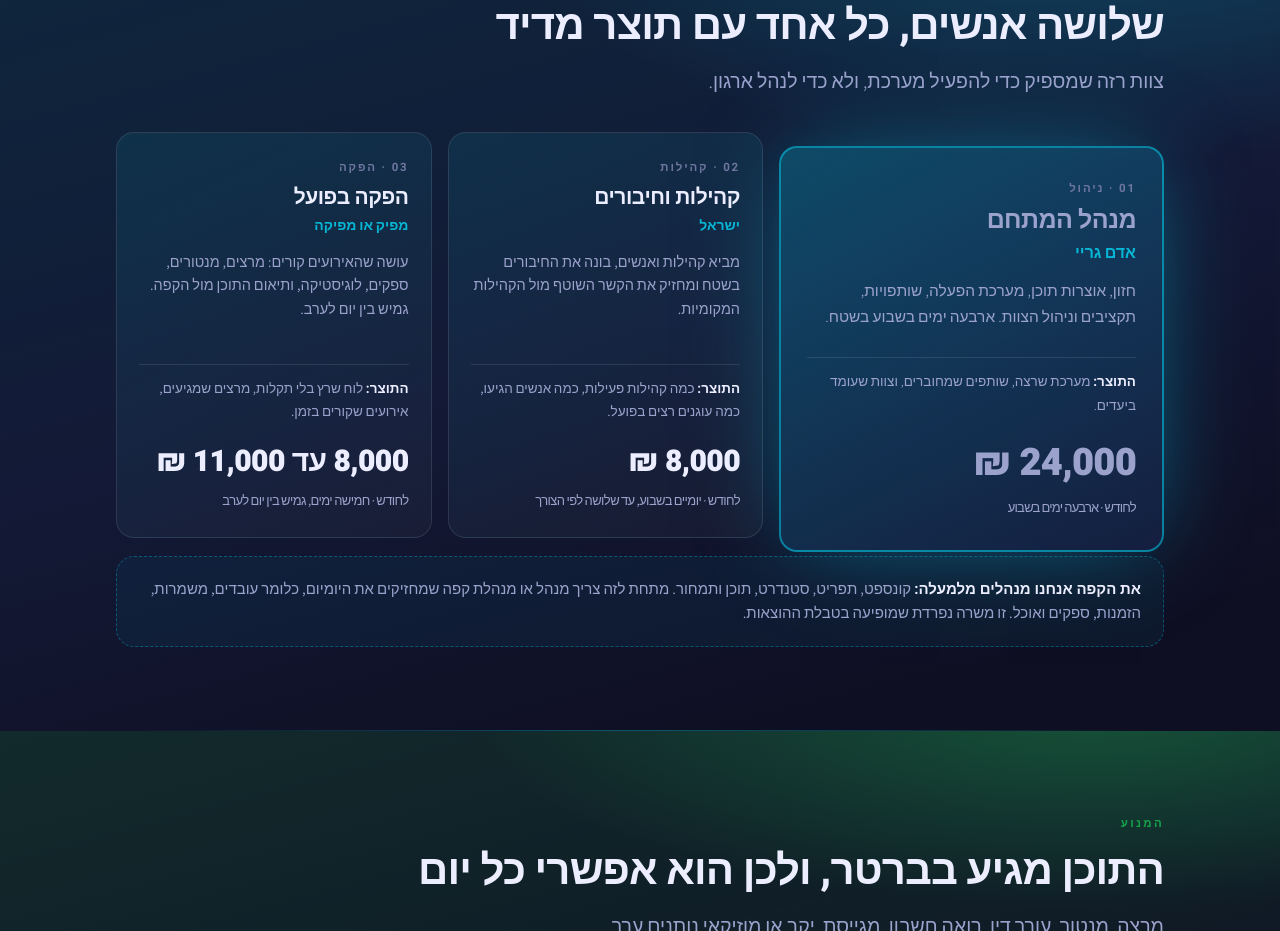
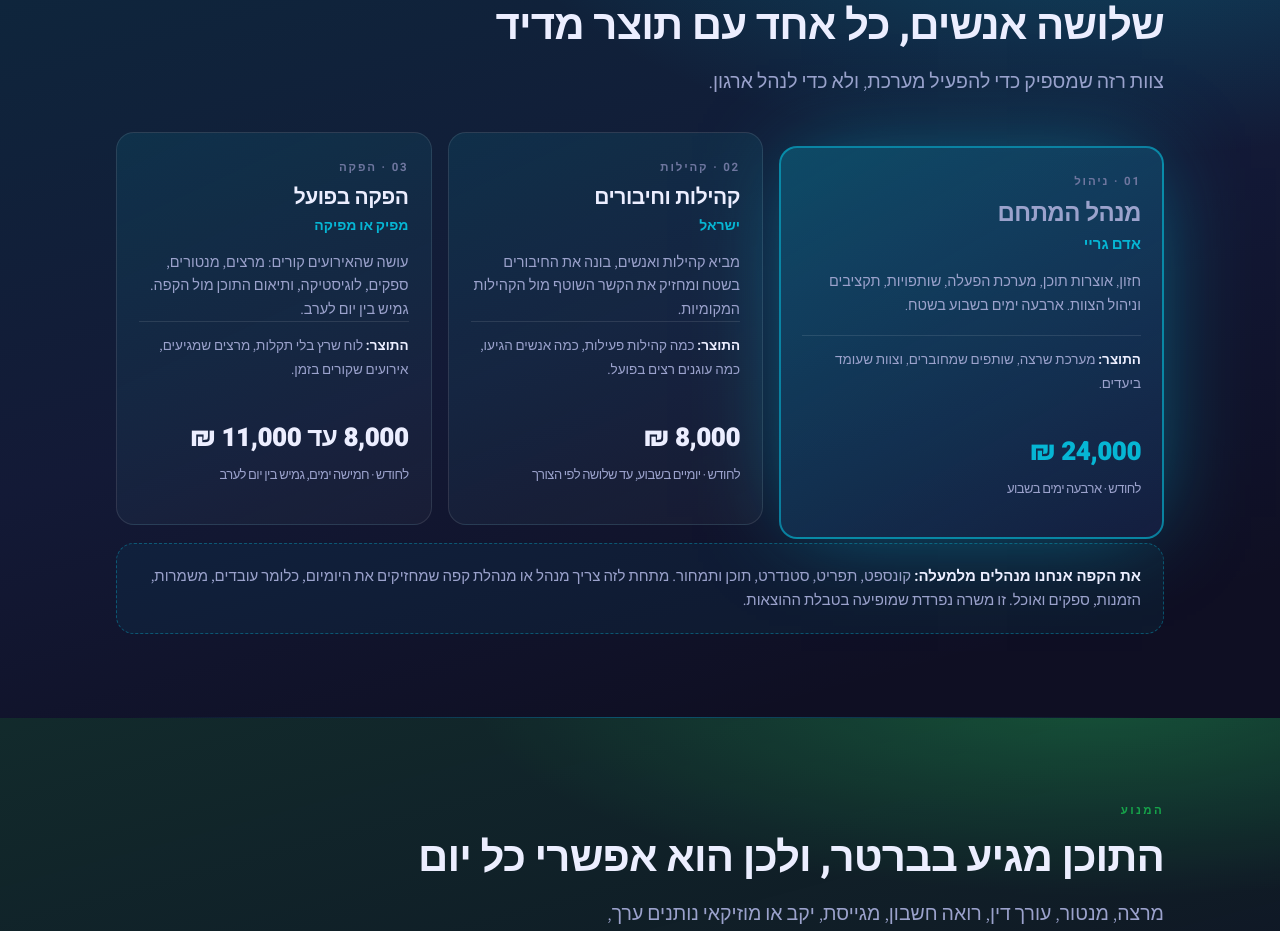
Before and after one commit to adazzz8/kikar-hermon, a plain HTML site: page proposal/index.html in a window 1280 px wide. Shown: the part 3103-4034 px from the top of the page. Drawn offline with Linux system fonts and the light colour scheme.

Commit message:
Add files via upload

```diff
--- a/proposal/index.html
+++ b/proposal/index.html
@@ -104,20 +104,19 @@
 .member{border:1px solid var(--line);border-radius:var(--r);padding:26px 22px;display:flex;flex-direction:column;height:100%;
   background:linear-gradient(155deg,rgba(var(--a1),.11),rgba(255,255,255,.03))}
 .member.lead{background:linear-gradient(150deg,rgba(var(--a1),.30),rgba(var(--a2),.12));
-  border-color:rgba(var(--a1),.62);border-width:2px;padding:32px 26px;
+  border-color:rgba(var(--a1),.62);border-width:2px;padding:25px 21px;
   box-shadow:0 0 90px -22px rgba(var(--a1),.62)}
-.member.lead h3{font-size:25px}
-.member.lead .who{font-size:16px}
-.member.lead p{font-size:15.5px}
-.member.lead .price{font-size:38px}
+.member.lead h3{font-size:24px}
+.member.lead .who{font-size:15px}
+.member.lead .price{color:rgb(var(--a1))}
 .member .role{font-family:"Heebo",sans-serif;font-size:11.5px;letter-spacing:.16em;font-weight:700;color:var(--dim);margin-bottom:9px}
 .member h3{font-size:21px;margin-bottom:4px}
 .member .who{font-size:14px;color:rgb(var(--a1));font-weight:600;margin-bottom:12px}
-.member p{font-size:14.5px;color:var(--muted);flex:1}
-.member .out{margin-top:14px;font-size:13.5px;color:var(--muted);border-top:1px solid var(--line);padding-top:12px}
+.member p{font-size:14.5px;color:var(--muted)}
+.member .out{margin-top:auto;font-size:13.5px;color:var(--muted);border-top:1px solid var(--line);padding-top:12px;min-height:82px}
 .member .out b{color:var(--text);font-family:"Heebo",sans-serif;font-weight:700}
-.member .price{margin-top:16px;font-family:"Heebo",sans-serif;font-weight:900;font-size:30px;letter-spacing:-.02em}
-.member .per{font-size:13px;color:var(--muted);font-weight:400;margin-top:2px;font-family:"Assistant",sans-serif}
+.member .price{margin-top:14px;font-family:"Heebo",sans-serif;font-weight:900;font-size:26px;letter-spacing:-.02em;white-space:nowrap}
+.member .per{font-size:13px;color:var(--muted);font-weight:400;margin-top:4px;font-family:"Assistant",sans-serif;white-space:normal;min-height:34px}
 .note-box{margin-top:18px;border:1px dashed rgba(var(--a1),.38);border-radius:var(--r);padding:20px 22px;
   background:rgba(var(--a1),.06);font-size:15px;color:var(--muted);line-height:1.62}
 .note-box b{color:var(--text);font-weight:700;font-family:"Heebo",sans-serif}
```
